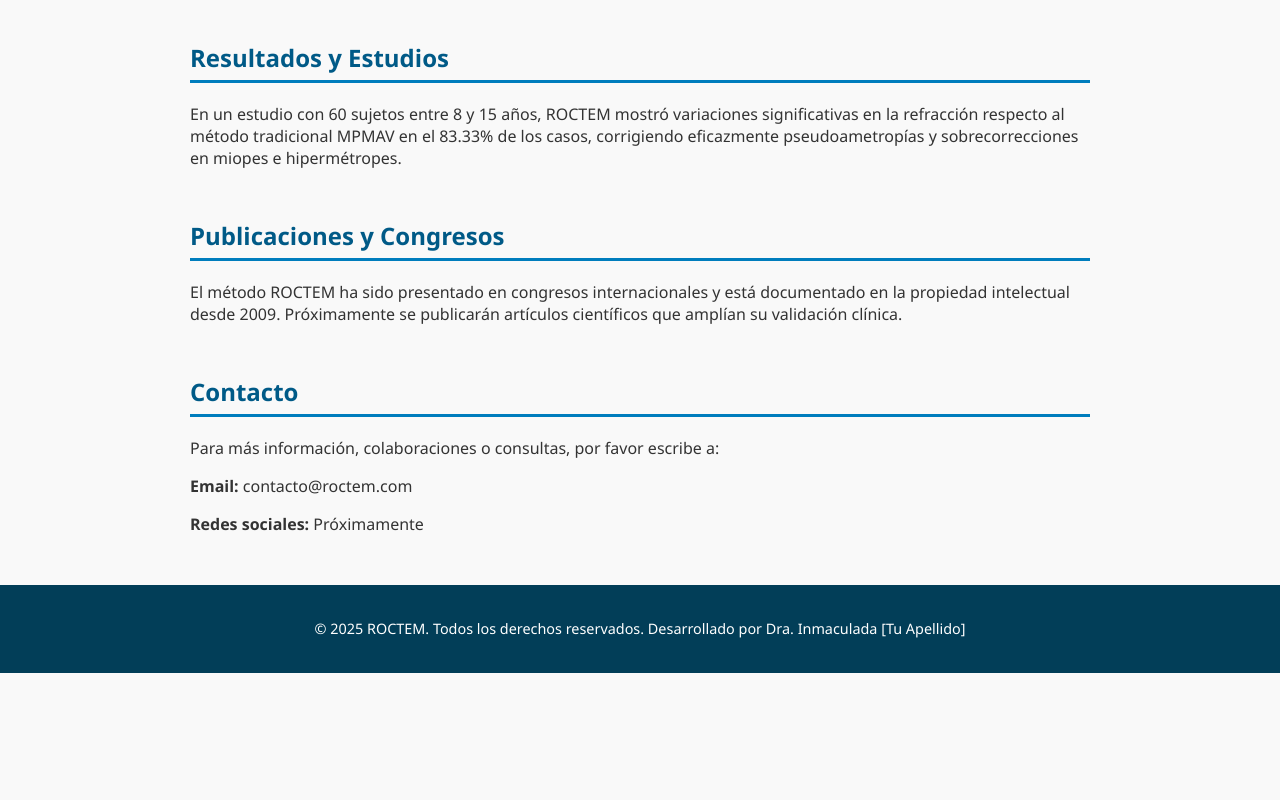
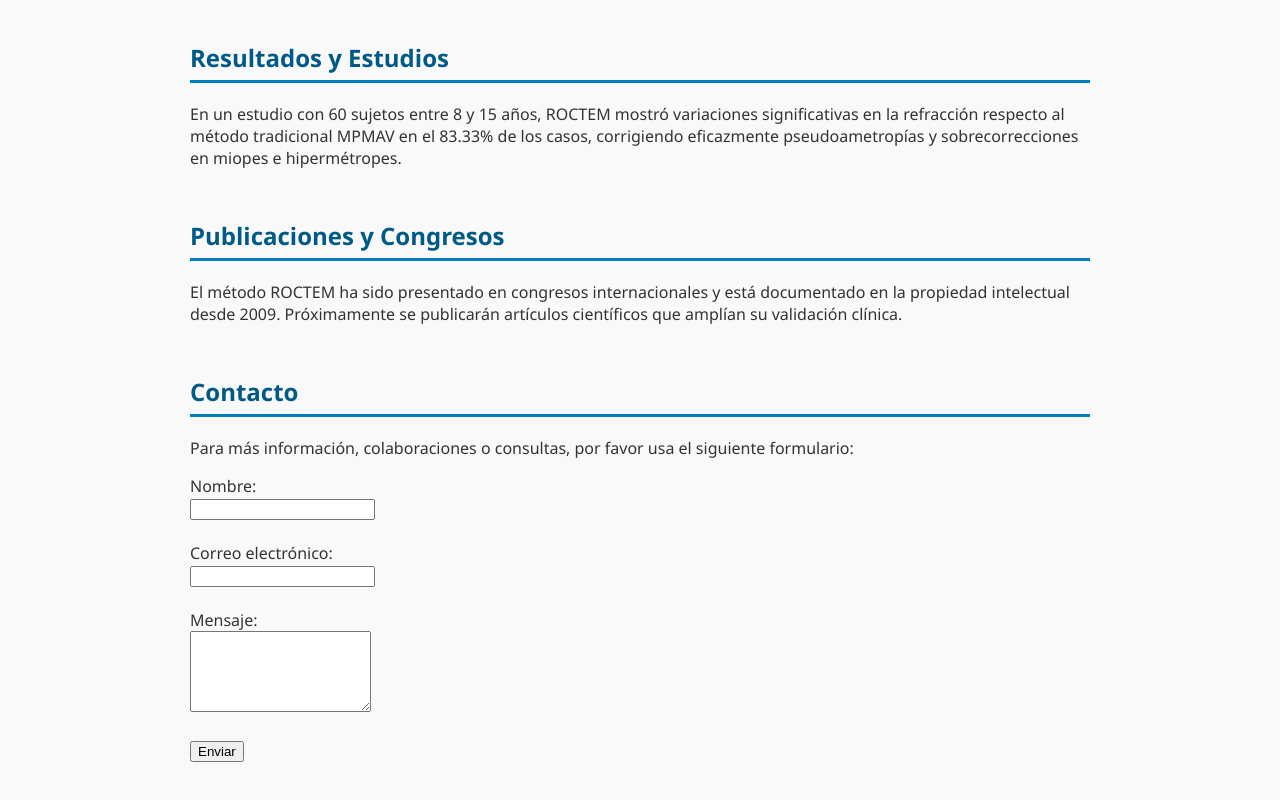
Before and after one commit to InmaVeraAlarcon/ROCTEM, a plain HTML site: page index.html in a window 1280 px wide. Shown: the part 899-1699 px from the top of the page. Before the commit the page ends 1572 px from the top, so only its background shows below. Drawn offline with Linux system fonts and the light colour scheme.

Commit message:
Update index.html

```diff
--- a/index.html
+++ b/index.html
@@ -133,14 +133,22 @@
     </section>
 
     <section id="contacto">
-      <h2>Contacto</h2>
-      <p>Para más información, colaboraciones o consultas, por favor escribe a:</p>
-      <p><strong>Email:</strong> contacto@roctem.com</p>
-      <p><strong>Redes sociales:</strong> Próximamente</p>
-    </section>
+  <h2>Contacto</h2>
+  <p>Para más información, colaboraciones o consultas, por favor usa el siguiente formulario:</p>
+
+  <form action="https://formspree.io/f/xwpodpvr" method="POST">
+    <label for="name">Nombre:</label><br />
+    <input type="text" id="name" name="name" required /><br /><br />
+
+    <label for="email">Correo electrónico:</label><br />
+    <input type="email" id="email" name="_replyto" required /><br /><br />
+
+    <label for="message">Mensaje:</label><br />
+    <textarea id="message" name="message" rows="5" required></textarea><br /><br />
+
+    <button type="submit">Enviar</button>
+  </form>
+</section>
   </main>
-  <footer>
-    <p>&copy; 2025 ROCTEM. Todos los derechos reservados. Desarrollado por Dra. Inmaculada [Tu Apellido]</p>
-  </footer>
 </body>
 </html>
```
